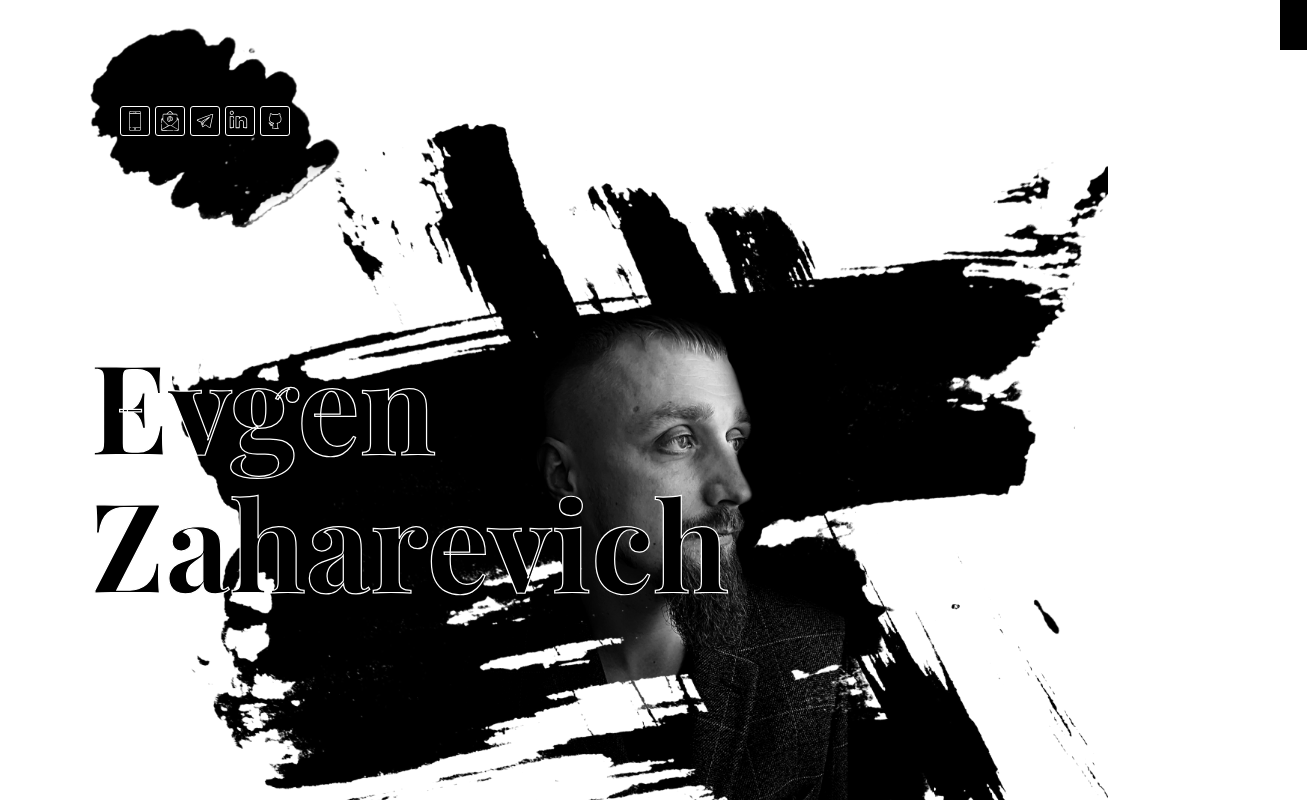
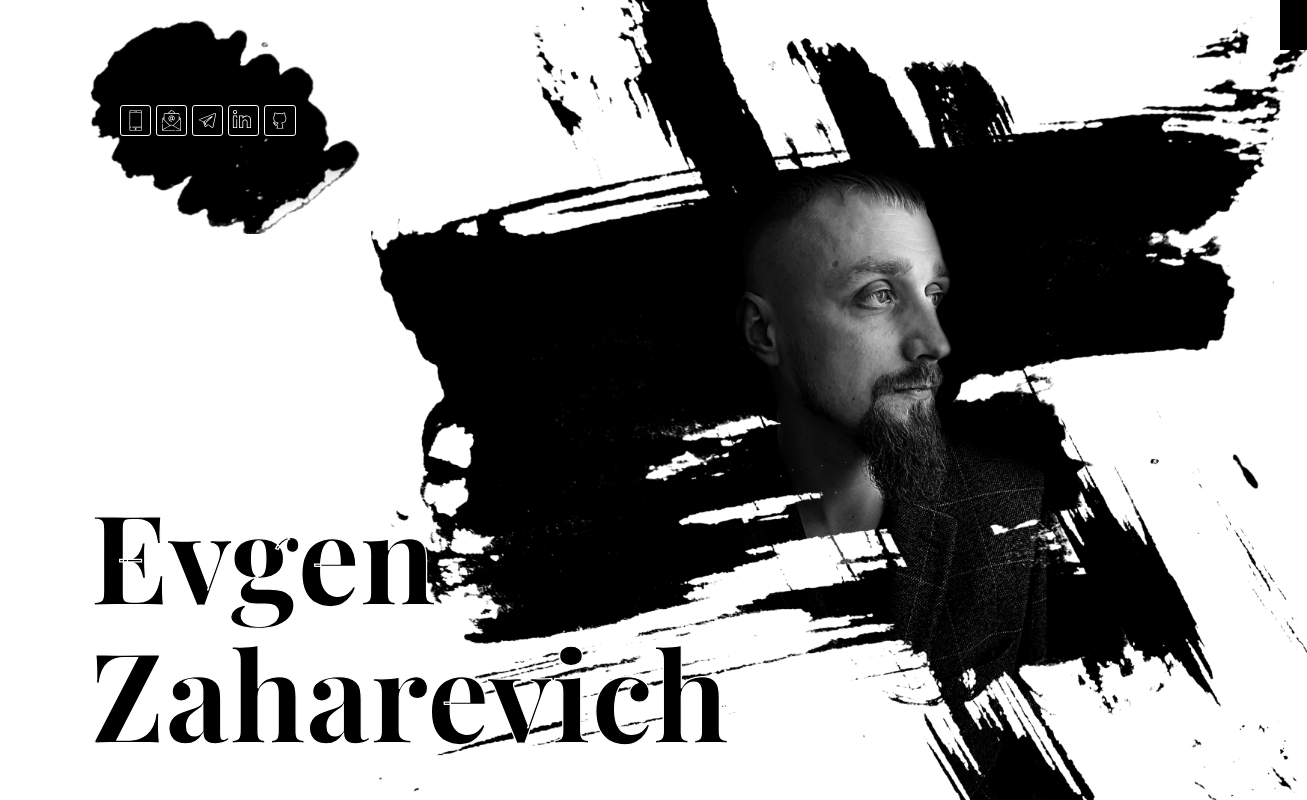
Before and after one commit to Evgen-Zaharevich/Portfolio, a website built with Vite: page index.html in a window 1280 px wide. Shown: the top 800 px of the page, 1307 px wide, since content can reach past the window. Built offline with nearby package versions, Linux system fonts and the light colour scheme.

Commit message:
end responsive

```diff
--- a/scss/base/_common.scss
+++ b/scss/base/_common.scss
@@ -23,9 +23,12 @@ h6 {
   font-family: outfit-c;
 }
 
+.wrapper {
+  // overflow: hidden;
+}
+
 .container {
   padding: 0 2vw;
-  // overflow: hidden;
 }
 
 @media screen and (min-width: 1280px) {
--- a/scss/components/_about.scss
+++ b/scss/components/_about.scss
@@ -6,7 +6,7 @@
 @media (min-width: 768px) {
   .about {
     margin: 300px 50px 200px;
-    font-size: 30px;
+    font-size: calc(var(--index) * 1.3);
   }
 }
 
--- a/scss/components/_hero.scss
+++ b/scss/components/_hero.scss
@@ -2,11 +2,7 @@
   display: block;
   margin: auto;
 
-  width: calc(var(--index) * 32);
-  // position: absolute;
-  // left: 199px;
-  // right: 100px;
-  // z-index: -1;
+  width: calc(var(--index) * 33);
 }
 
 @media (min-width: 425px) {
@@ -25,7 +21,14 @@
 @media (min-width: 1024px) {
   .hero {
     width: calc(var(--index) * 45);
-    left: 31vw;
+    position: absolute;
+    left: 20vw;
     top: 1vh;
   }
 }
+
+@media (min-width: 1200px) {
+  .hero {
+    left: 29vw;
+  }
+}
--- a/scss/components/_image-brushes.scss
+++ b/scss/components/_image-brushes.scss
@@ -11,7 +11,7 @@
 
 @media (min-width: 768px) {
   .image-brushes {
-    padding: calc(var(--index) * 4) 70px;
+    padding: calc(var(--index) * 5) 70px;
   }
 }
 
--- a/scss/components/_main-header.scss
+++ b/scss/components/_main-header.scss
@@ -24,7 +24,12 @@
 }
 
 @media (min-width: 1024px) {
+  .main-header {
+    height: 100vh;
+    position: static;
+  }
+
   .main-title {
-    bottom: 30vh;
+    bottom: 5vh;
   }
 }
--- a/scss/components/_social.scss
+++ b/scss/components/_social.scss
@@ -1,4 +1,5 @@
 .social {
+  position: absolute;
   align-items: center;
   gap: 5px;
   width: calc(var(--index) * 15);
@@ -6,9 +7,10 @@
   background-image: url(../img/brush-stroke/brush-stroke-1.png);
   background-repeat: no-repeat;
   background-position: 0% 50%;
-  background-size: 250px;
+  background-size: calc(var(--index) * 13);
   padding: 0;
   display: none;
+  z-index: 2;
 
   @media (min-width: 1024px) {
     display: flex;
@@ -28,6 +30,8 @@
   border: 0.5px solid var(--icon-border-white);
   border-radius: 3px;
   transition: var(--social-icon-transition);
+  width: calc(var(--index) * 1.5);
+  height: calc(var(--index) * 1.5);
 }
 
 .social__icon--mobile-phone,
@@ -41,12 +45,10 @@
 }
 .social__link:hover .social__icon--mobile-phone {
   background: var(--bgc-icon-mobile-phone);
-  // fill: var(--icon-black-color);
   border: none;
 }
 .social__link:hover .social__icon--email {
   background: var(--bgc-icon-email);
-  // fill: var(--icon-black-color);
   border: none;
 }
 .social__link:hover .social__icon--telegram {
```
Also changed, not shown: css/main.css, 1 other file.
